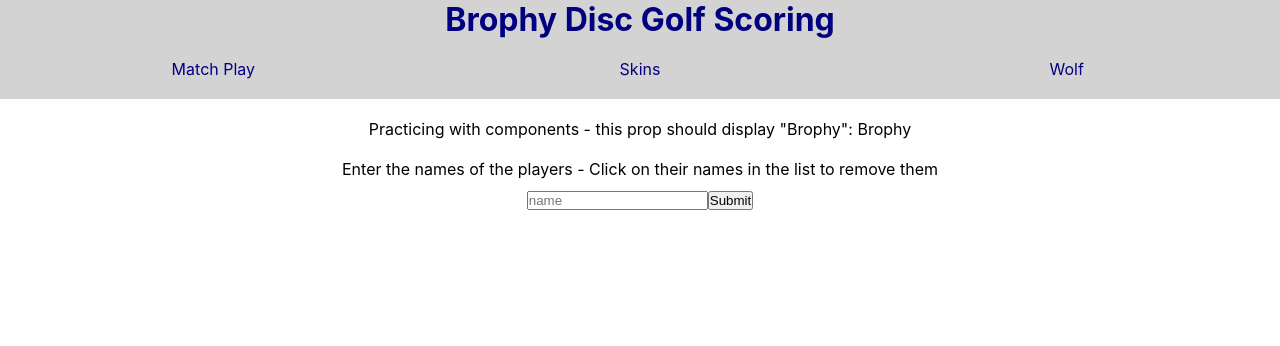
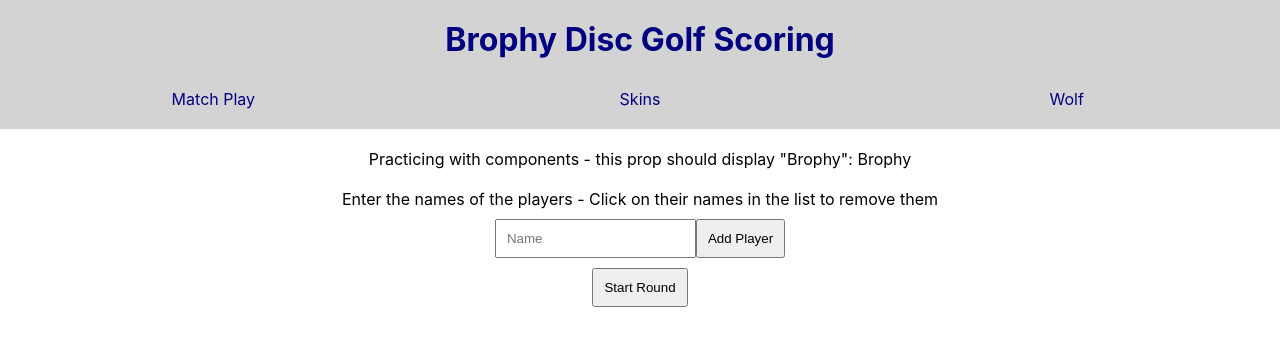
Before and after one commit to brophy57473/discgolf, a React (Create React App) app: page / in a window 1280 px wide. Shown: the top 346 px of the page. Built offline with nearby package versions, Linux system fonts and the light colour scheme.

Commit message:
react practice 3.0

```diff
--- a/public/index.html
+++ b/public/index.html
@@ -24,7 +24,7 @@
       work correctly both with client-side routing and a non-root public URL.
       Learn how to configure a non-root public URL by running `npm run build`.
     -->
-    <title>React App</title>
+    <title>Brophy Disc Golf</title>
   </head>
   <body>
     <noscript>You need to enable JavaScript to run this app.</noscript>
--- a/src/components/App.js
+++ b/src/components/App.js
@@ -1,6 +1,5 @@
 import Header from './Header';
 import Body from './Body';
-import './general.css';
 
 function App() {
   return (
--- a/src/components/Body.js
+++ b/src/components/Body.js
@@ -1,4 +1,4 @@
-import React, {useState,useEffect} from 'react';
+import React, { useState } from 'react';
 
 function Body (props) {
 
@@ -39,8 +39,8 @@ function Body (props) {
         <br/>
         Enter the names of the players - Click on their names in the list to remove them
         <form onSubmit={handleSubmit}>
-            <input type="text" name="name" placeholder="name" required onChange={handleChange} />
-            <input type="submit" value="Submit" />
+            <input type="text" name="name" placeholder="Name" required onChange={handleChange} />
+            <input id="addPlayer" type="submit" value="Add Player" />
         </form>
 
 
@@ -51,7 +51,7 @@ function Body (props) {
             </li>
             )}
         </ul>
-
+        <button id="startRound">Start Round</button>
         </div>
     )
 }
--- a/src/components/Header.js
+++ b/src/components/Header.js
@@ -1,8 +1,10 @@
 
 function Header() {
     return(
+        <div className="header-container">
         <header>
             <h1>Brophy Disc Golf Scoring</h1>
+        </header>
             <nav>
                 <ul>
                     <li>Match Play</li>
@@ -10,7 +12,7 @@ function Header() {
                     <li>Wolf</li>
                 </ul>
             </nav>
-        </header>
+        </div>
     )
 }
 
--- a/src/components/general.css
+++ b/src/components/general.css
@@ -6,22 +6,26 @@
     display: grid;
     grid-template-columns: repeat(12, 1fr);
 }
-header {
+.header-container {
     text-align: center;
     background-color: lightgray;
     color: navy;
-    grid-column: 1 / span 12
+    grid-column: 1 / span 12;
+    padding-top: 10px;
 }
-header li:hover {
+header {
+    margin: 10px;
+}
+nav li:hover {
     background-color: navy;
     color: white;
 }
-header ul {
+nav ul {
     display: flex;
     justify-content: space-around;
     list-style: none;
 }
-header li {
+nav li {
     width: 100%;
     padding: 20px;
 }
@@ -48,3 +52,6 @@ header li {
     color: navy;
     box-shadow: 0 0 10px inset black;
 }
+button, input {
+    padding: 10px;
+}
```
Also changed, not shown: 1 other file (tests, documents, lock files or other folders).
